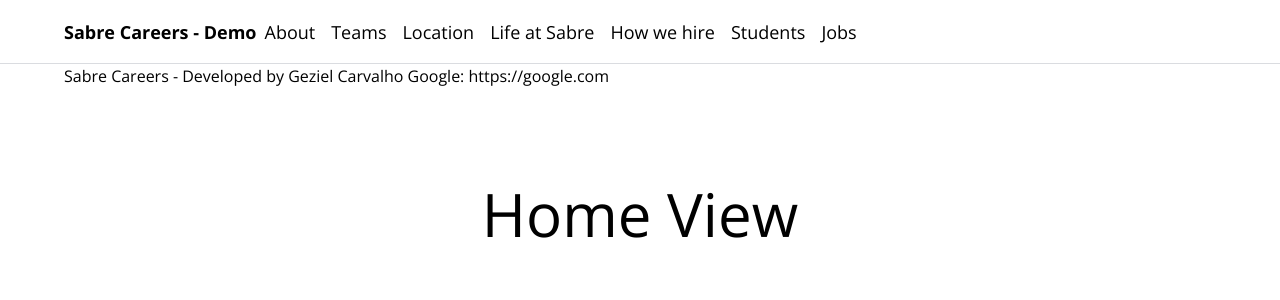
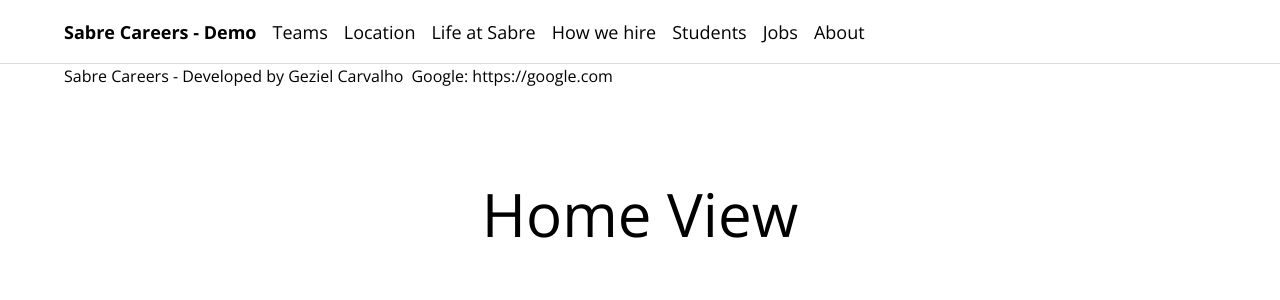
Before and after one commit to gezielcarvalho/vuejs-masterclass, a Vue app: page / in a window 1280 px wide. Shown: the top 300 px of the page. Built offline with nearby package versions, Linux system fonts and the light colour scheme.

Commit message:
Refactor MainNav to add missing menu item and update template

```diff
--- a/src/components/MainNav.vue
+++ b/src/components/MainNav.vue
@@ -7,13 +7,13 @@
   const demoUrl = "https://google.com";
 
   const menuItems = [
-    { name: "About", path: "/about" },
     { name: "Teams", path: "/teams" },
     { name: "Location", path: "/location" },
     { name: "Life at Sabre", path: "/life-at-sabre" },
     { name: "How we hire", path: "/how-we-hire" },
     { name: "Students", path: "/students" },
-    { name: "Jobs", path: "/jobs" }
+    { name: "Jobs", path: "/jobs" },
+    { name: "About", path: "/about" }
   ];
 
   onMounted(() => {
@@ -35,7 +35,7 @@
       <div class="flex h-full items-center space-x-2 pl-8 text-lg">
         <RouterLink class="font-bold" to="/">{{ companyName }} - Demo</RouterLink>
         <ul class="flex h-full list-none items-center space-x-4">
-          <li v-for="item in menuItems" :key="item.name">
+          <li v-for="item in menuItems" :key="item.name" class="ml-9 first:ml-2">
             <RouterLink :to="item.path">{{ item.name }}</RouterLink>
           </li>
         </ul>
@@ -44,7 +44,8 @@
     </div>
   </nav>
   <p class="p-16">
-    <span>{{ companyName }}</span> - Developed by {{ author.firstName }} {{ author.lastName }}
-    <a :href="demoUrl">Google: {{ demoUrl }}</a>
+    <span>{{ companyName }}</span> -
+    <span>Developed by {{ author.firstName }} {{ author.lastName }}</span>
+    <a class="ml-2" :href="demoUrl">Google: {{ demoUrl }}</a>
   </p>
 </template>
```
Also changed, not shown: 1 other file (tests, documents, lock files or other folders).
